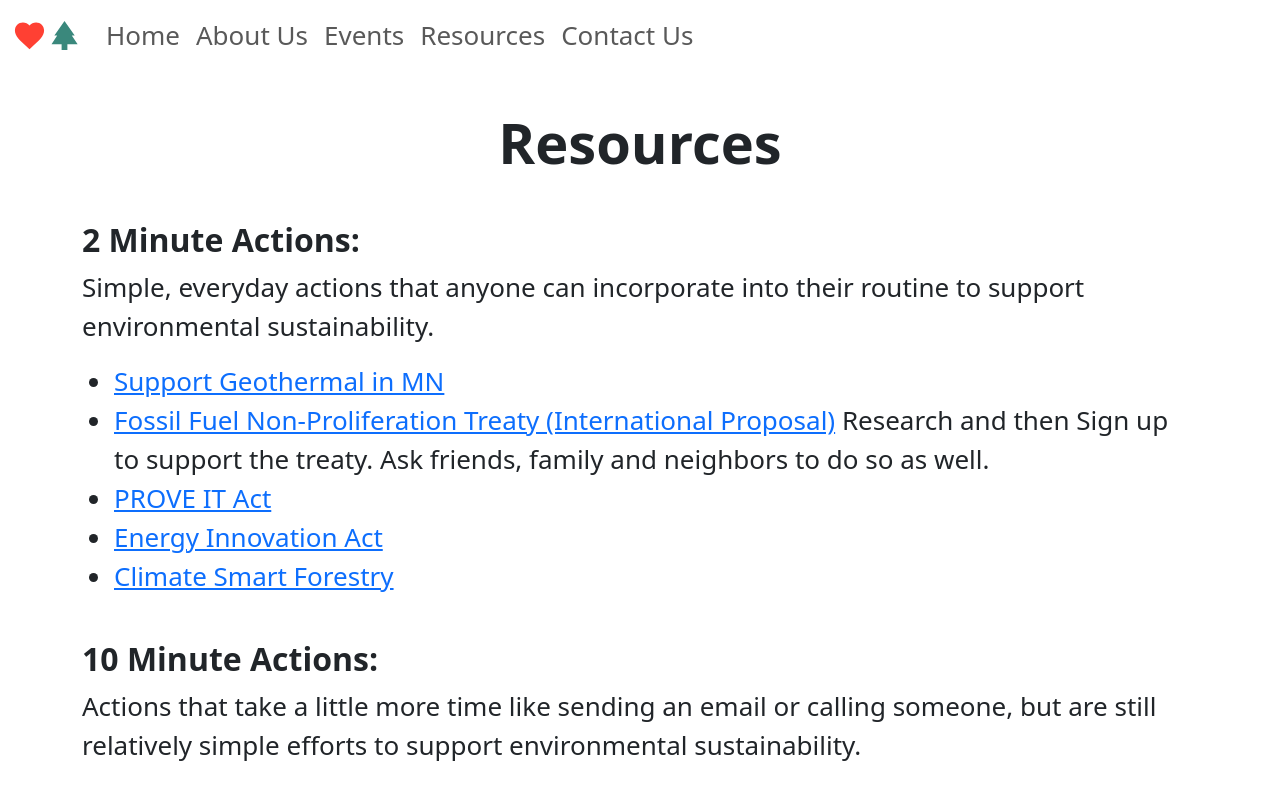
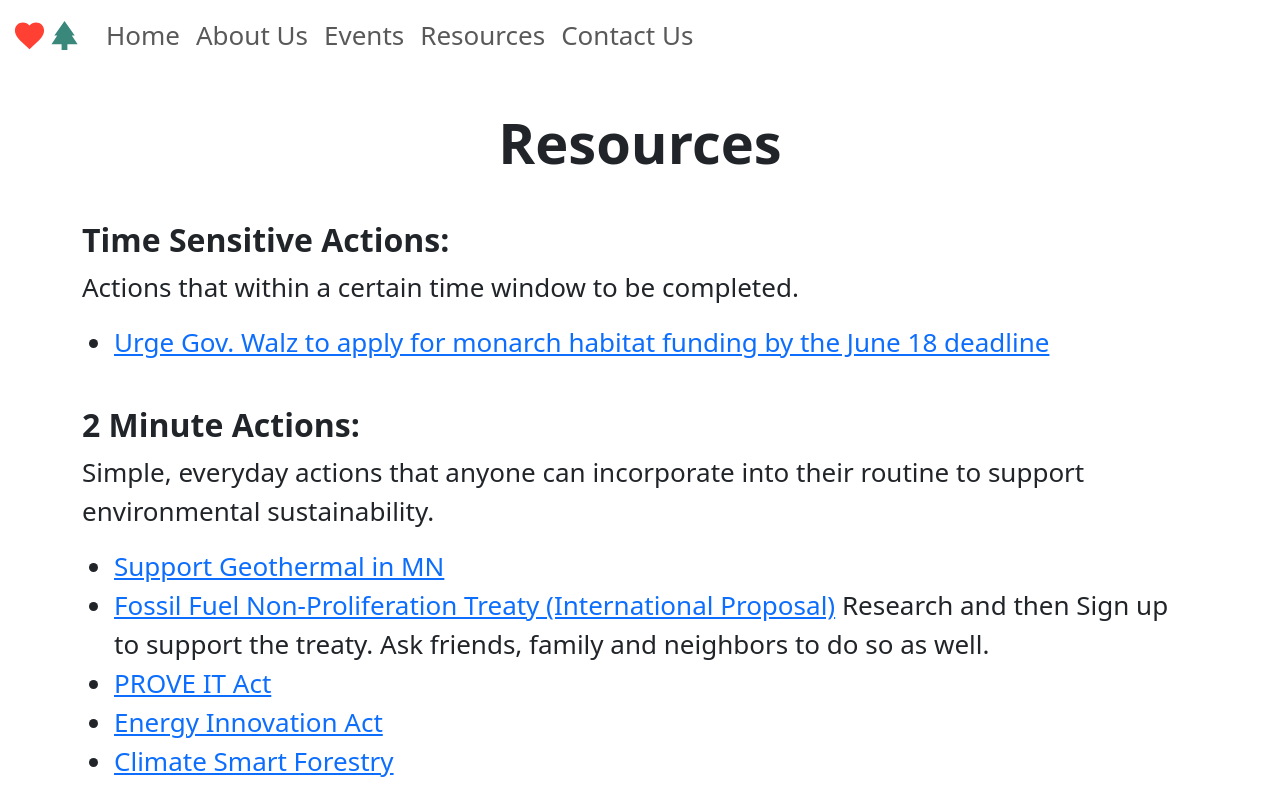
Before and after one commit to nfriesen1/care-for-creation, a React (Create React App) app: page /resources in a window 1280 px wide. Shown: the top 789 px of the page. Built offline with nearby package versions, Linux system fonts and the light colour scheme.

Commit message:
resource add

```diff
--- a/src/pages/Resources.js
+++ b/src/pages/Resources.js
@@ -9,6 +9,20 @@ const Resources = () => {
         Resources
       </h1>
       <Container style={{ textAlign: "left" }}>
+        <p>
+          <h2 id="action-header">Time Sensitive Actions:</h2> Actions that within a certain time window to be completed.
+        </p>
+        <ul>
+          <li>
+            <a
+              href="http://pin.salsalabs.com/dia/track.jsp?v=2&c=cpnupxhlIf%2BIh4oqSH17AcL0TN1wgyQN"
+              target="_blank"
+              rel="noopener noreferrer"
+            >
+              Urge Gov. Walz to apply for monarch habitat funding by the June 18 deadline
+            </a>
+          </li>
+        </ul>
         <p>
           <h2 id="action-header">2 Minute Actions:</h2> Simple, everyday actions
           that anyone can incorporate into their routine to support
```
